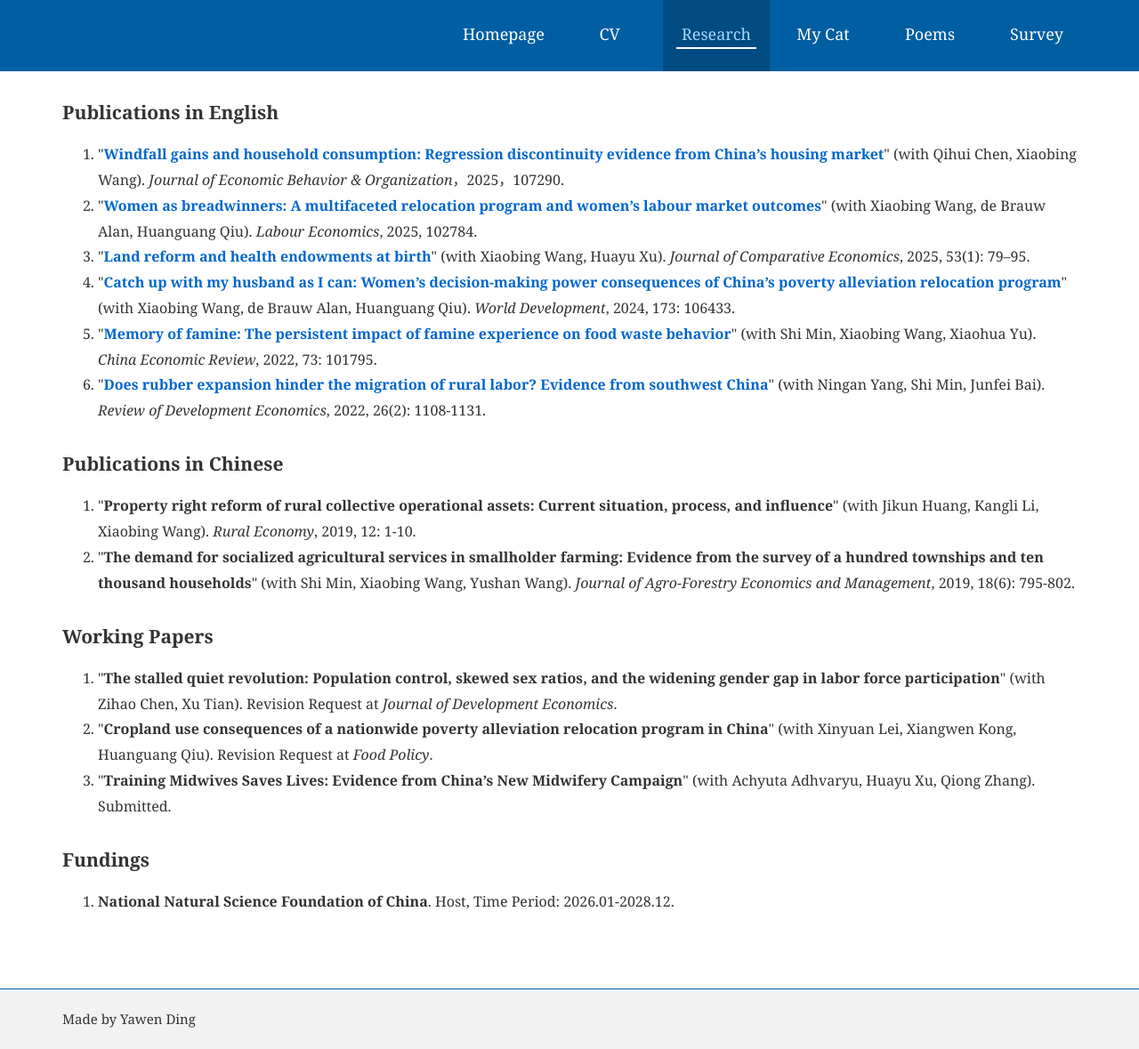
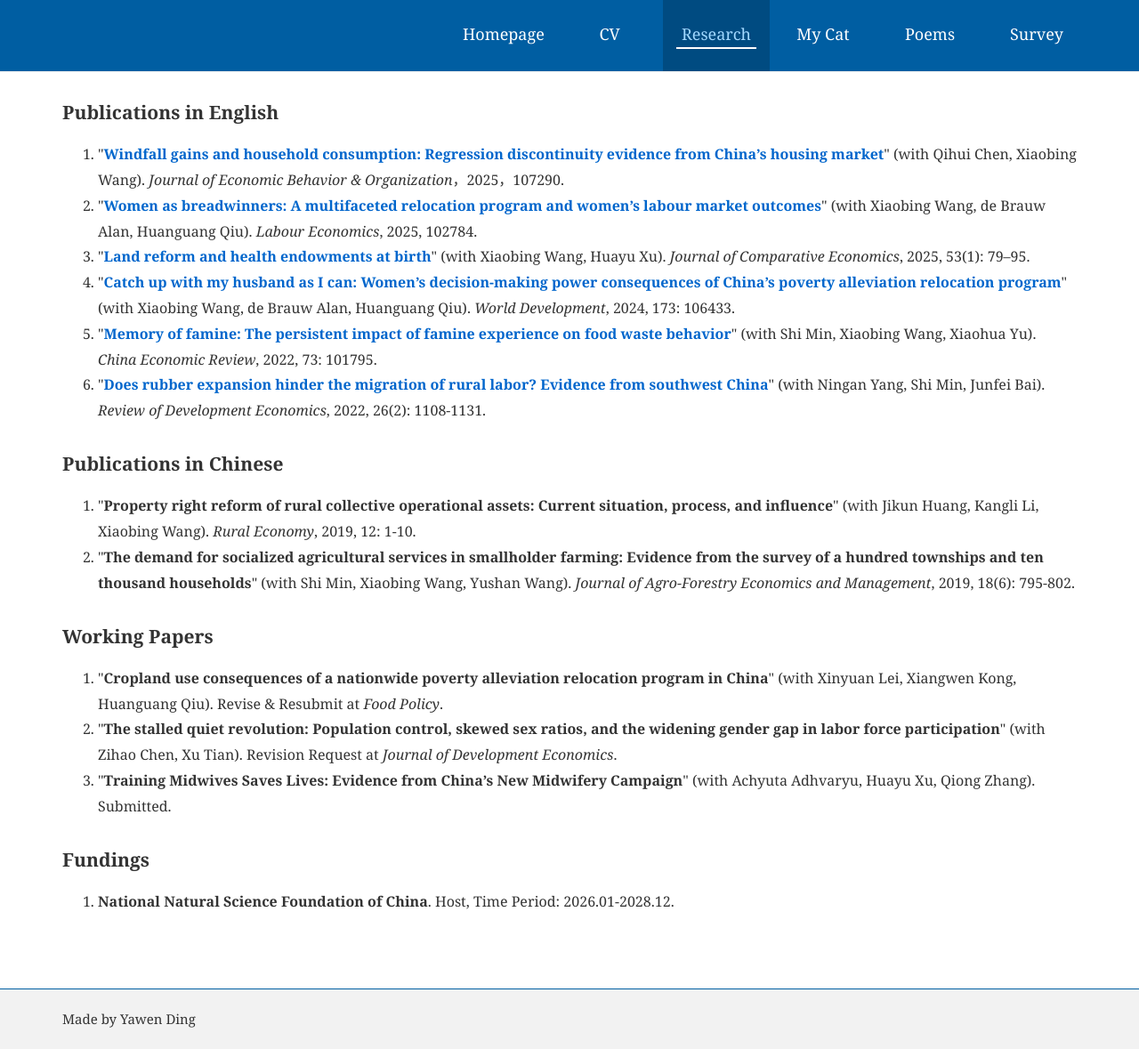
Before and after one commit to YawenDing/yawending.github.io, a Jekyll site: the page built from pages/_research/index.md, in a window 1280 px wide. Shown: the whole page at 89% size. Built offline with Jekyll 4.4.1, drawn with Linux system fonts in a browser that asks for light colours.

Commit message:
Update index.md

```diff
--- a/pages/_research/index.md
+++ b/pages/_research/index.md
@@ -51,10 +51,11 @@ target="_blank" rel="noopener"><b>Windfall gains and household consumption: Regr
 
 
 
+<li>"<b>Cropland use consequences of a nationwide poverty alleviation relocation program in China</b>" (with Xinyuan Lei, Xiangwen Kong, Huanguang Qiu). Revise & Resubmit at <i>Food Policy</i>.</li>
+
 
 <li>"<b>The stalled quiet revolution: Population control, skewed sex ratios, and the widening gender gap in labor force participation</b>" (with Zihao Chen, Xu Tian). Revision Request at <i>Journal of Development Economics</i>.</li>
 
-<li>"<b>Cropland use consequences of a nationwide poverty alleviation relocation program in China</b>" (with Xinyuan Lei, Xiangwen Kong, Huanguang Qiu). Revision Request at <i>Food Policy</i>.</li>
 
 <li>"<b>Training Midwives Saves Lives: Evidence from China’s New
 Midwifery Campaign</b>" (with Achyuta Adhvaryu, Huayu Xu, Qiong Zhang). Submitted.</li>
```
